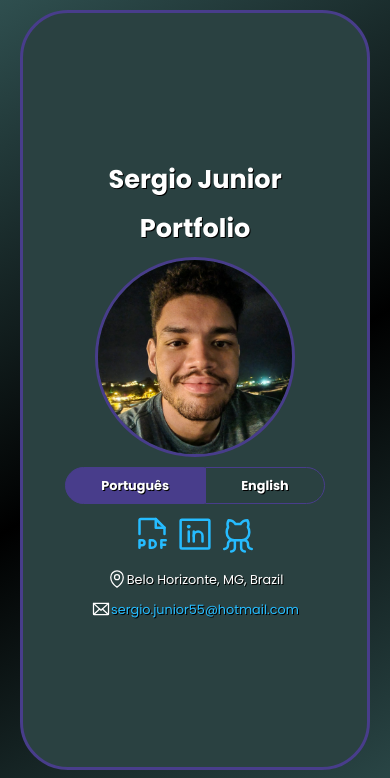
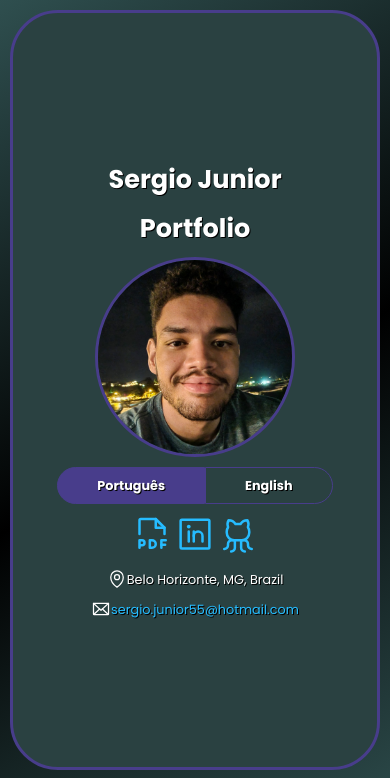
Before and after one commit to juniorsergio/Portfolio, a React (Vite) app: page / in a window 390 px wide. Shown: the top 778 px of the page. Built offline with nearby package versions, Linux system fonts and the light colour scheme.

Commit message:
improve responsivity

```diff
--- a/src/styles/global.ts
+++ b/src/styles/global.ts
@@ -48,8 +48,20 @@ export const Wrapper = styled.div`
         flex-direction: column;
     }
 
-    @media print, screen and (max-width: 1080px) {
-        width: 95vw;
+    @media (max-width: 1080px) {
+        width: 90vw;
+
+        header {
+            width: 30vw;
+        }
+
+        main {
+            width: 65%;
+        }
+    }
+
+    @media (max-width: 720px) {
+        width: auto;
 
         header, main {
             position: relative;
```
